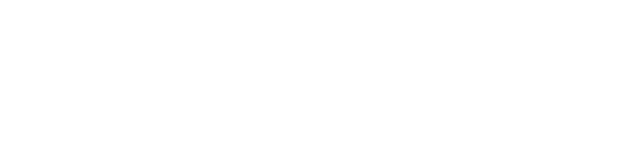
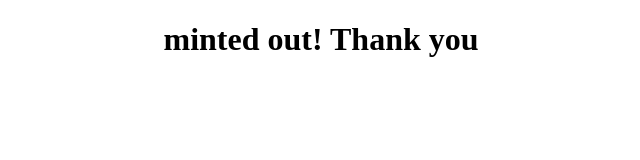
Before and after one commit to dsNots/Minting_Page, a website: page index.html in a window 1280 px wide. Shown: the whole page, without its empty margins (319-959 px from the left). Drawn offline with Linux system fonts and the light colour scheme.

Commit message:
updates33ss3

```diff
--- a/index.html
+++ b/index.html
@@ -1,5 +1,14 @@
 <!DOCTYPE html>
-<html lang="en">
+<html>
 
+<head>
+    <title></title>
+</head>
+
+<body>
+    <div style="text-align: center;">
+        <h1>minted out! Thank you</h1>
+    </div>
+</body>
 
 </html>
```
Also changed, not shown: 1 other file.
